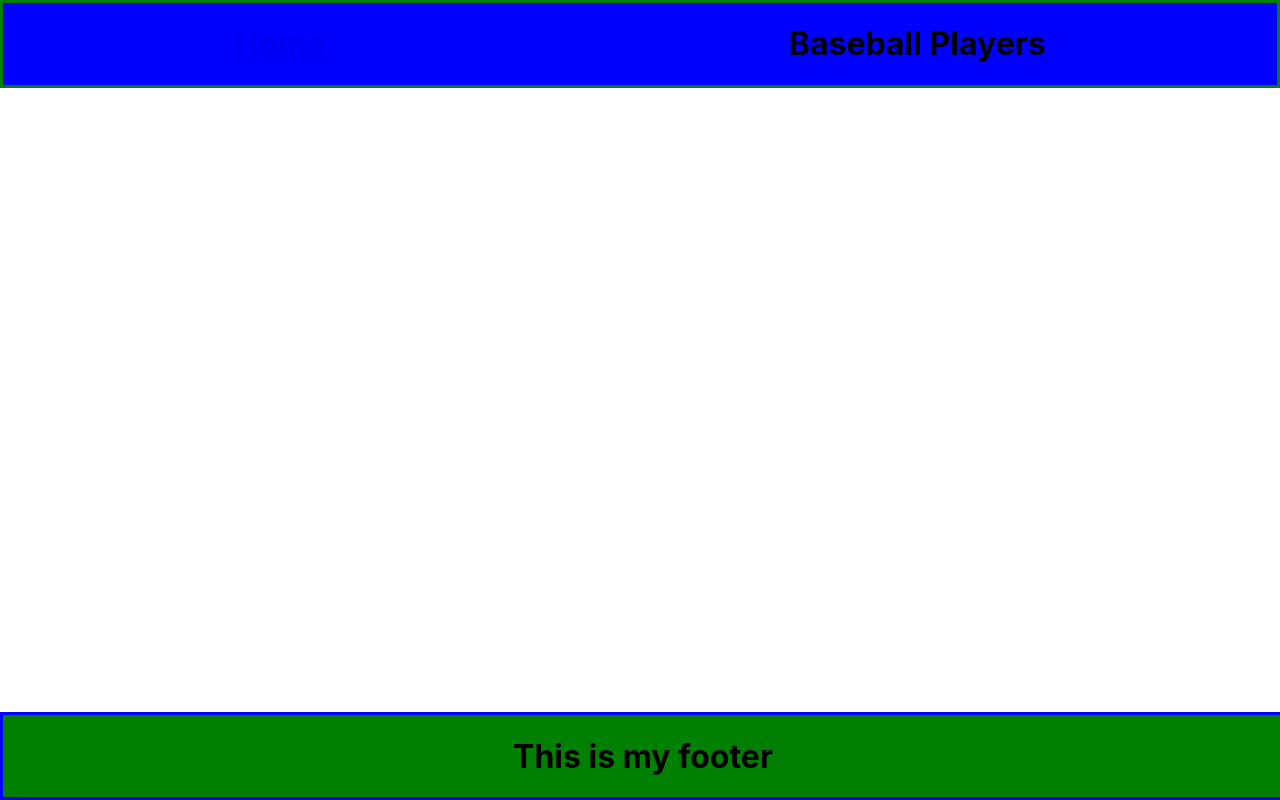
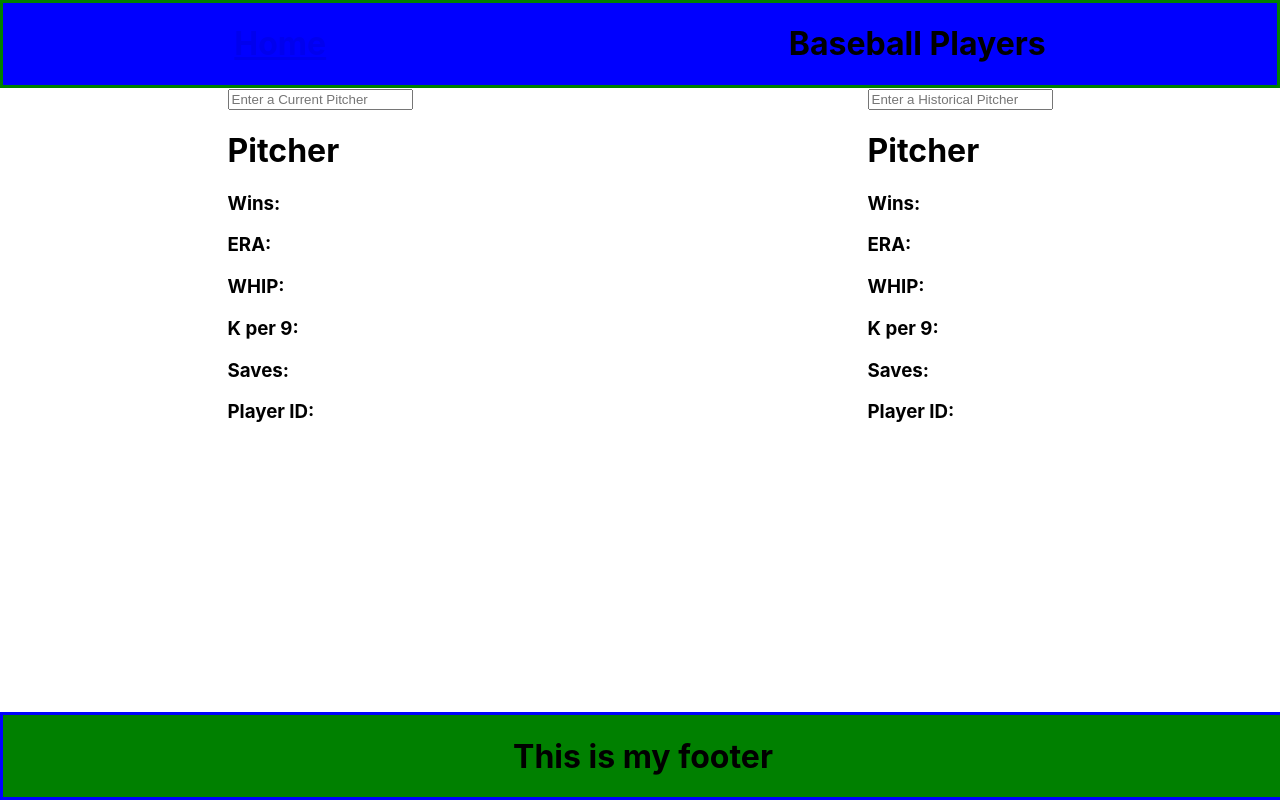
Before and after one commit to iar001/mlb-project, a React (Create React App) app: page /historicalpitchers in a window 1280 px wide. Built offline with nearby package versions, Linux system fonts and the light colour scheme.

Commit message:
finished historical pitchers

```diff
--- a/src/App.css
+++ b/src/App.css
@@ -7,6 +7,42 @@
   border: 3px solid green;
   display: flex;
   justify-content: space-around;
+}
+
+button {
+  background: greenyellow;
+  color: black;
+  font-family: Sans-serif;
+  font-size: 25px;
+  height: 150px;
+  width: 150px;
+  line-height: 60px;
+  /* line-height changes where text is in buttom */
+  margin: 20px 20px;
+  /* margin moves where the button is on screen */
+  text-align: center;
+  /* border: 3px solid black; */
+  border-radius: 50%;
+  transition: all 0.5s ease 0s;
+  border: 0;
+  }
+
+  button:hover{
+    color: greenyellow;
+    background-color: black;
+    transition-timing-function: ease-in-out;
+    transition: .5s;
+    border: 3px solid greenyellow;
+  }
+
+ #test {
+   border: none;
+}
+
+.HomePage {
+display: flex;
+justify-content: space-around;
+align-items: center;
 }
 
 .players {
@@ -24,6 +60,11 @@
   justify-content: space-around;
 }
 
+.historical-pitchers {
+  display: flex;
+  justify-content: space-around;
+}
+
 .footer {
   text-align: center;
   background-color: green;
--- a/src/App.js
+++ b/src/App.js
@@ -1,13 +1,14 @@
 import React, { Component } from 'react';
 import { Route } from 'react-router-dom';
 import './App.css';
-import { playerIDVariable, playerNameVariable, pitcherNameVariable, pitcherIDVariable, historicalPlayerID, historicalPlayerName } from './services/api-helper';
+import { playerIDVariable, playerNameVariable, pitcherNameVariable, pitcherIDVariable, historicalPlayerID, historicalPlayerName, historicalPitcherID, historicalPitcherName } from './services/api-helper';
 import Header from './components/Header';
 import Footer from './components/Footer'
 import Players from './components/Players';
 import HomePage from './components/HomePage';
 import Pitchers from './components/Pitchers';
 import HistoricalPlayers from './components/HistoricalPlayers';
+import HistoricalPitchers from './components/HistoricalPitchers';
 
 class App extends Component {
   constructor(props) {
@@ -29,7 +30,13 @@ class App extends Component {
       historicalNamePlayerIDInfo: "",
       historicalName2: "",
       historicalNamePlayerID2: "",
-      historicalNamePlayerIDInfo2: ""
+      historicalNamePlayerIDInfo2: "",
+      historicalPitcher: "",
+      historicalPitcherID: "",
+      historicalPitcherIDInfo: "",
+      historicalPitcher2: "",
+      historicalPitcherID2: "",
+      historicalPitcherIDInfo2: "",
     }
   }
 
@@ -149,6 +156,38 @@ class App extends Component {
     // console.log(historicalNamePlayerIDInfo2)
   }
 
+  handleChangePitcherHistory = (e) => {
+    this.setState({
+      historicalPitcher: e.target.value
+    })
+  }
+  handleSubmitPitcherHistory = async (e) => {
+    e.preventDefault();
+    const historicalPitcher = await historicalPitcherName(this.state.historicalPitcher)
+    const historicalPitcherID1 = historicalPitcher.player_id
+    const historicalPitcherIDInfo = await historicalPitcherID(historicalPitcherID1)
+    this.setState({
+      historicalPitcher,
+      historicalPitcherIDInfo
+    })
+  }
+
+  handleChangePitcherHistory2 = (e) => {
+    this.setState({
+      historicalPitcher2: e.target.value
+    })
+  }
+  handleSubmitPitcherHistory2 = async (e) => {
+    e.preventDefault();
+    const historicalPitcher2 = await historicalPitcherName(this.state.historicalPitcher2)
+    const historicalPitcherID2 = historicalPitcher2.player_id
+    const historicalPitcherIDInfo2 = await historicalPitcherID(historicalPitcherID2)
+    this.setState({
+      historicalPitcher2,
+      historicalPitcherIDInfo2
+    })
+  }
+
   render() {
     return (
       <div className="app">
@@ -193,6 +232,20 @@ class App extends Component {
           />
         )}
         />
+        <Route exact path="/historicalpitchers" render={() => (
+          <HistoricalPitchers
+            handleChangePitcherHistory={this.handleChangePitcherHistory}
+            handleSubmitPitcherHistory={this.handleSubmitPitcherHistory}
+            historicalPitcher={this.state.historicalPitcher}
+            historicalPitcherIDInfo={this.state.historicalPitcherIDInfo}
+            handleChangePitcherHistory2={this.handleChangePitcherHistory2}
+            handleSubmitPitcherHistory2={this.handleSubmitPitcherHistory2}
+            historicalPitcher2={this.state.historicalPitcher2}
+            historicalPitcherIDInfo2={this.state.historicalPitcherIDInfo2}
+          />
+        )}
+        />
+
         <Footer/>
       </div>
       )
--- /dev/null
+++ b/src/components/HistoricalPitchers.jsx
@@ -0,0 +1,38 @@
+import React from 'react';
+import { Link } from 'react-router-dom';
+
+export default function HistoricalPitchers(props) {
+  return (
+    <div className="historical-pitchers">
+
+      <div>
+        <form id="pitcher-form-name" onSubmit={props.handleSubmitPitcherHistory}>
+          <input id="input" type="text" onChange={props.handleChangePitcherHistory} placeholder="Enter a Current Pitcher" />
+          <h1>Pitcher</h1>
+          {/* <h3>Name: {props.pitcherName.name_display_first_last}</h3> */}
+          <h3>Wins: {props.historicalPitcherIDInfo.w}</h3>
+          <h3>ERA: {props.historicalPitcherIDInfo.era}</h3>
+          <h3>WHIP: {props.historicalPitcherIDInfo.whip}</h3>
+          <h3>K per 9: {props.historicalPitcherIDInfo.k9}</h3>
+          <h3>Saves: {props.historicalPitcherIDInfo.sv}</h3>
+          <h3>Player ID: {props.historicalPitcherIDInfo.player_id}</h3>
+        </form>
+      </div>
+
+      <div>
+        <form id="pitcher-form-name" onSubmit={props.handleSubmitPitcherHistory2}>
+          <input id="input" type="text" onChange={props.handleChangePitcherHistory2} placeholder="Enter a Historical Pitcher" />
+          <h1>Pitcher</h1>
+          {/* <h3>Name: {props.pitcherName.name_display_first_last}</h3> */}
+          <h3>Wins: {props.historicalPitcherIDInfo2.w}</h3>
+          <h3>ERA: {props.historicalPitcherIDInfo2.era}</h3>
+          <h3>WHIP: {props.historicalPitcherIDInfo2.whip}</h3>
+          <h3>K per 9: {props.historicalPitcherIDInfo2.k9}</h3>
+          <h3>Saves: {props.historicalPitcherIDInfo2.sv}</h3>
+          <h3>Player ID: {props.historicalPitcherIDInfo2.player_id}</h3>
+        </form>
+      </div>
+    </div>
+
+  )
+}
--- a/src/components/HomePage.jsx
+++ b/src/components/HomePage.jsx
@@ -1,5 +1,6 @@
 import React from 'react';
 import { Link } from 'react-router-dom';
+import baseballPic from '../baseball-pic.png'
 
 export default function HomePage(props) {
   return (
@@ -13,9 +14,11 @@ export default function HomePage(props) {
       </Link>
 
       <Link to="/historicalhitters" key="historical-hitters">
-        <button>Historical HItter Page</button>
+        <button>Historical Hitter Page</button>
       </Link>
-
+      <Link to='historicalpitchers' key="historical-pitchers">
+      <button><img src={baseballPic} width="150px" height= "150px"/></button>
+      </Link>
     </div>
   )
 }
--- a/src/services/api-helper.js
+++ b/src/services/api-helper.js
@@ -28,3 +28,15 @@ export const pitcherNameVariable = async (name) => {
   const response = await axios.get(`http://lookup-service-prod.mlb.com/json/named.search_player_all.bam?sport_code=%27mlb%27&active_sw=%27Y%27&name_part=%27${name}%27`)
   return response.data.search_player_all.queryResults.row
 }
+
+export const historicalPitcherID = async (id) => {
+  const response = await axios.get(`http://lookup-service-prod.mlb.com/json/named.sport_career_pitching.bam?league_list_id='mlb'&game_type='R'&player_id='${id}'`)
+  return response.data.sport_career_pitching.queryResults.row
+}
+
+export const historicalPitcherName = async (name) => {
+  const response = await axios.get(`http://lookup-service-prod.mlb.com/json/named.search_player_all.bam?sport_code=%27mlb%27&active_sw=%27N%27&name_part=%27${name}%27`)
+  return response.data.search_player_all.queryResults.row
+}
+
+// 4424 mlb idea sports db website
```
Also changed, not shown: src/baseball-pic.png (added).
